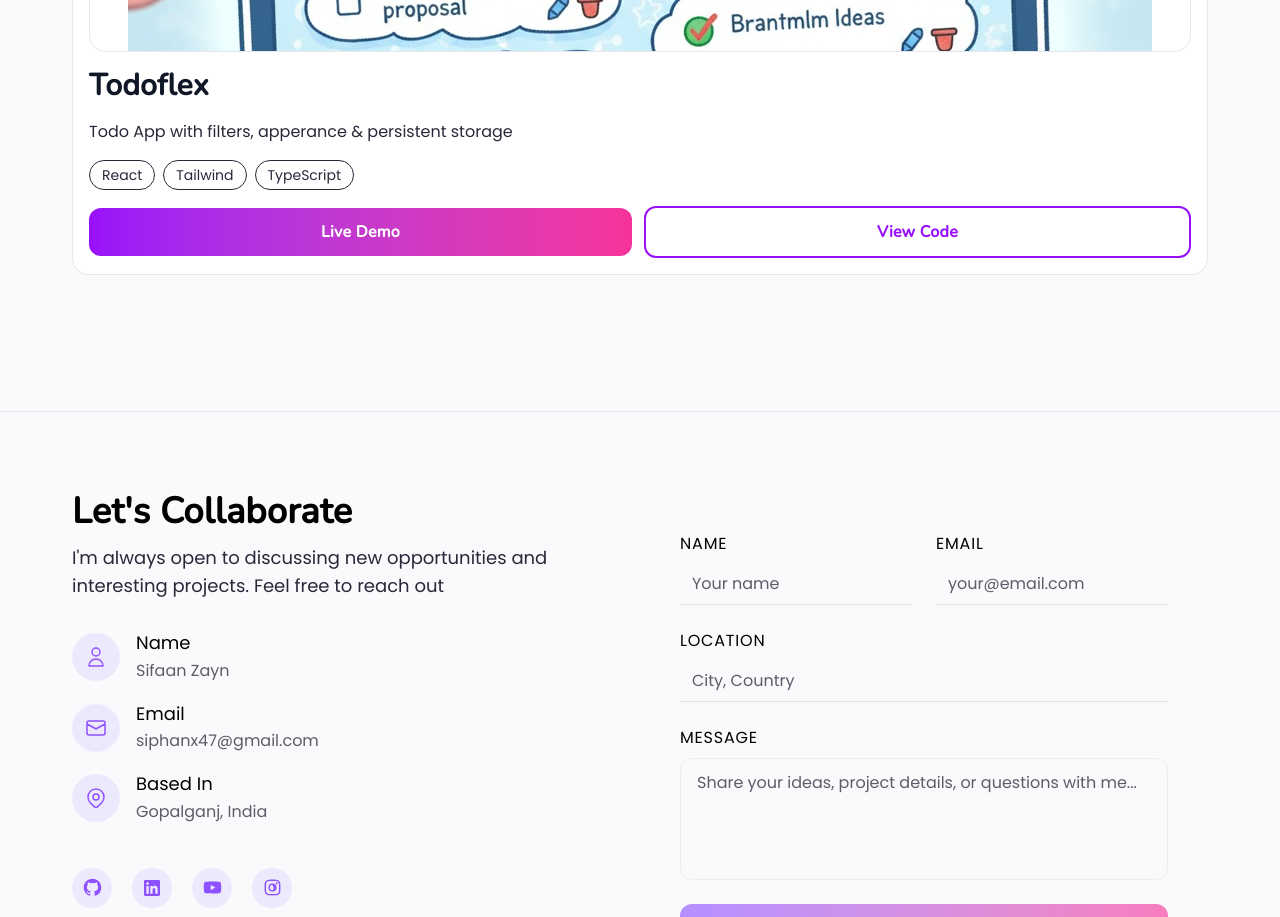
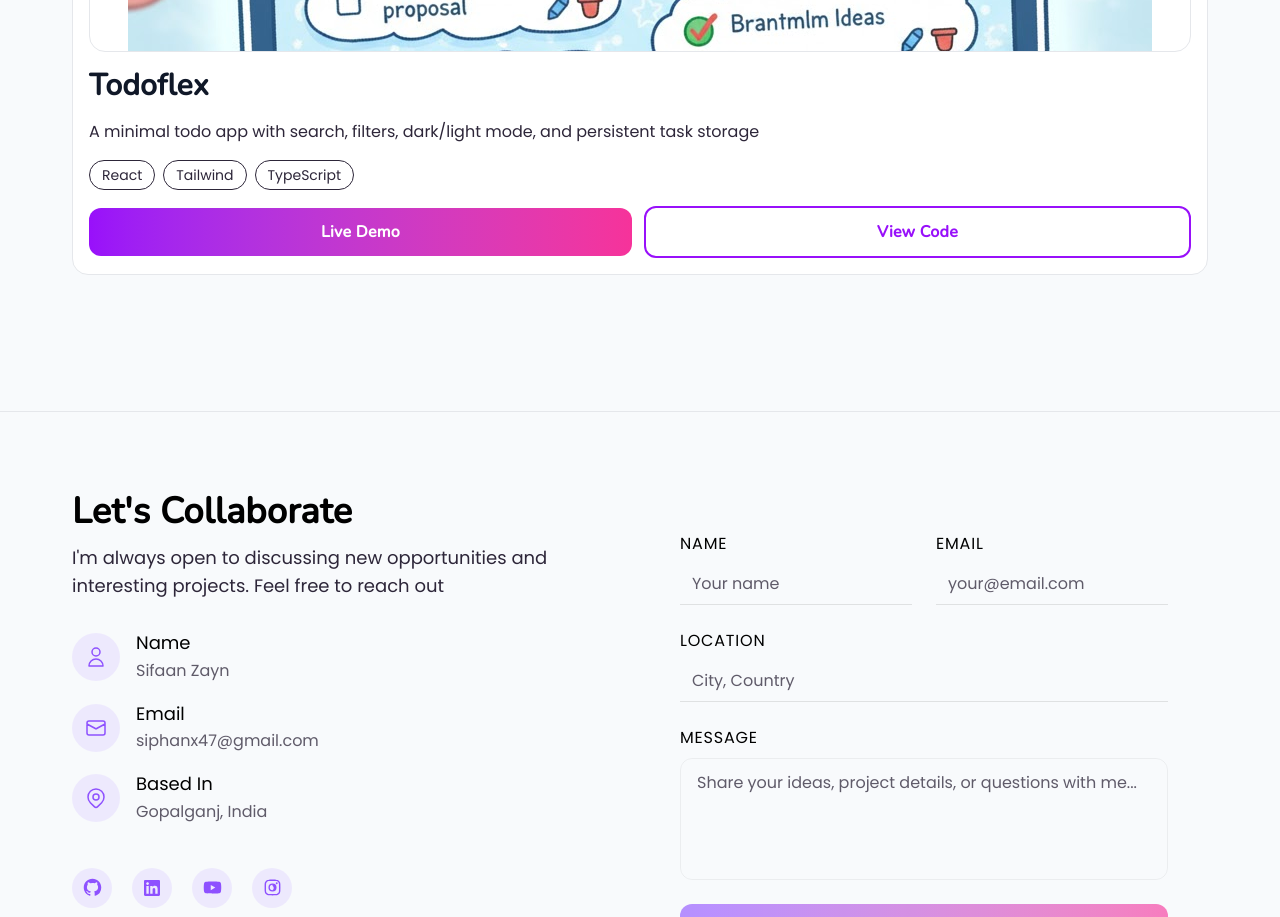
Before and after one commit to sifaandev/sifaandev.github.io, a React (Vite) app: page / in a window 1280 px wide. Shown: the part 1900-2817 px from the top of the page. Built offline with nearby package versions, Linux system fonts and the light colour scheme.

Commit message:
Update Project.tsx

```diff
--- a/src/components/Project.tsx
+++ b/src/components/Project.tsx
@@ -2,7 +2,7 @@
   const projects = [
     {
       title: "Todoflex",
-      description: "Todo App with filters, apperance & persistent storage",
+      description: "A minimal todo app with search, filters, dark/light mode, and persistent task storage",
       tech: ["React", "Tailwind", "TypeScript"],
       image: "/todoflex.jpg",
       live: "https://sifaandev.github.io/todoflex",
```
